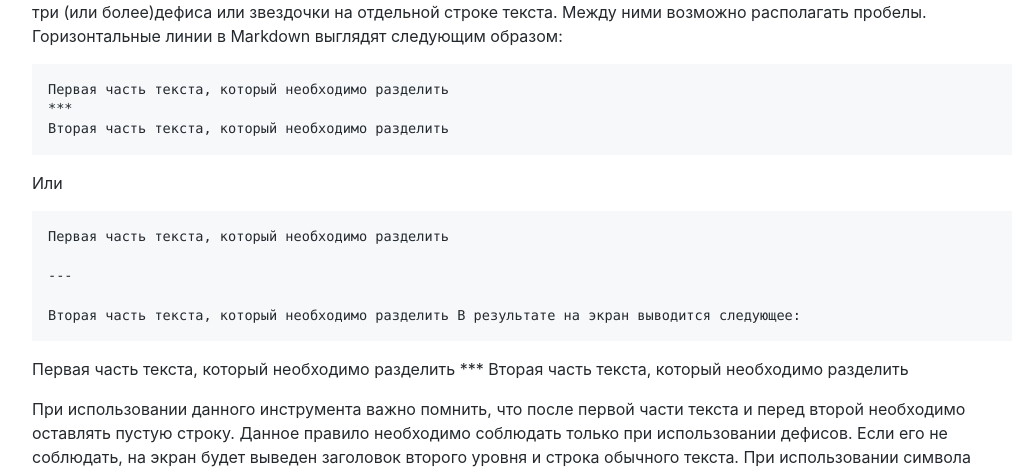
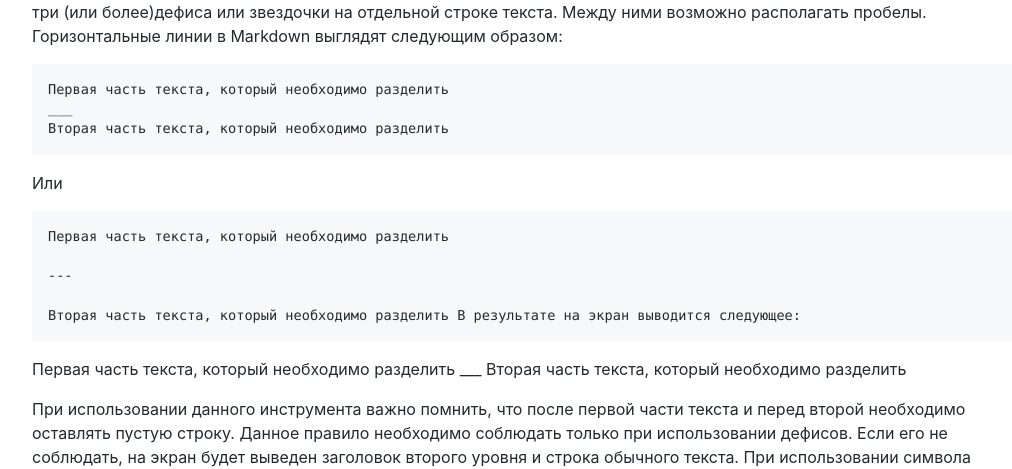
Before and after one commit to olexsyn/ITNote, a Jekyll site: the page built from git/gfm.md, in a window 1280 px wide and 900 px high, scrolled down 7546 px. Shown: the part 179-648 px from the top of the window, without its empty margins (118-1130 px from the left). Built offline with Jekyll 4.4.1, drawn with Linux system fonts in a browser that asks for light colours; our own code applies the rules of GitHub Pages for plain Markdown files.

Commit message:
Update gfm.md

```diff
--- a/git/gfm.md
+++ b/git/gfm.md
@@ -321,7 +321,7 @@ Markdown поддерживает упорядоченные (нумерован
 Горизонтальные линии в Markdown выглядят следующим образом:
 
     Первая часть текста, который необходимо разделить
-    ***
+    ___
     Вторая часть текста, который необходимо разделить
 
 Или
@@ -334,7 +334,7 @@ Markdown поддерживает упорядоченные (нумерован
 В результате на экран выводится следующее:
 
 Первая часть текста, который необходимо разделить
-***
+___
 Вторая часть текста, который необходимо разделить
 
 При использовании данного инструмента важно помнить, что после первой части текста и перед второй необходимо оставлять пустую строку. Данное правило необходимо соблюдать только при использовании дефисов. Если его не соблюдать, на экран будет выведен заголовок второго уровня и строка обычного текста.  При использовании символа звездочки данным правилом можно пренебречь.
```
